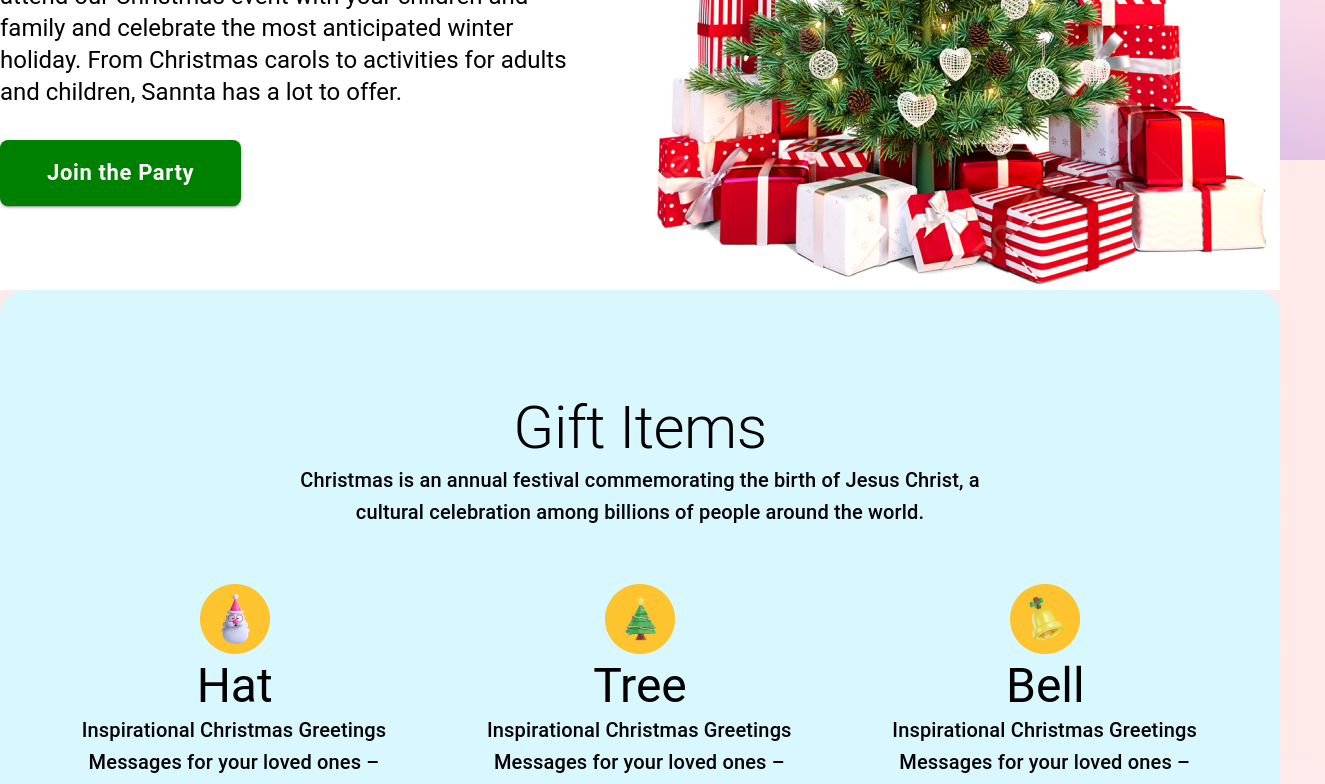
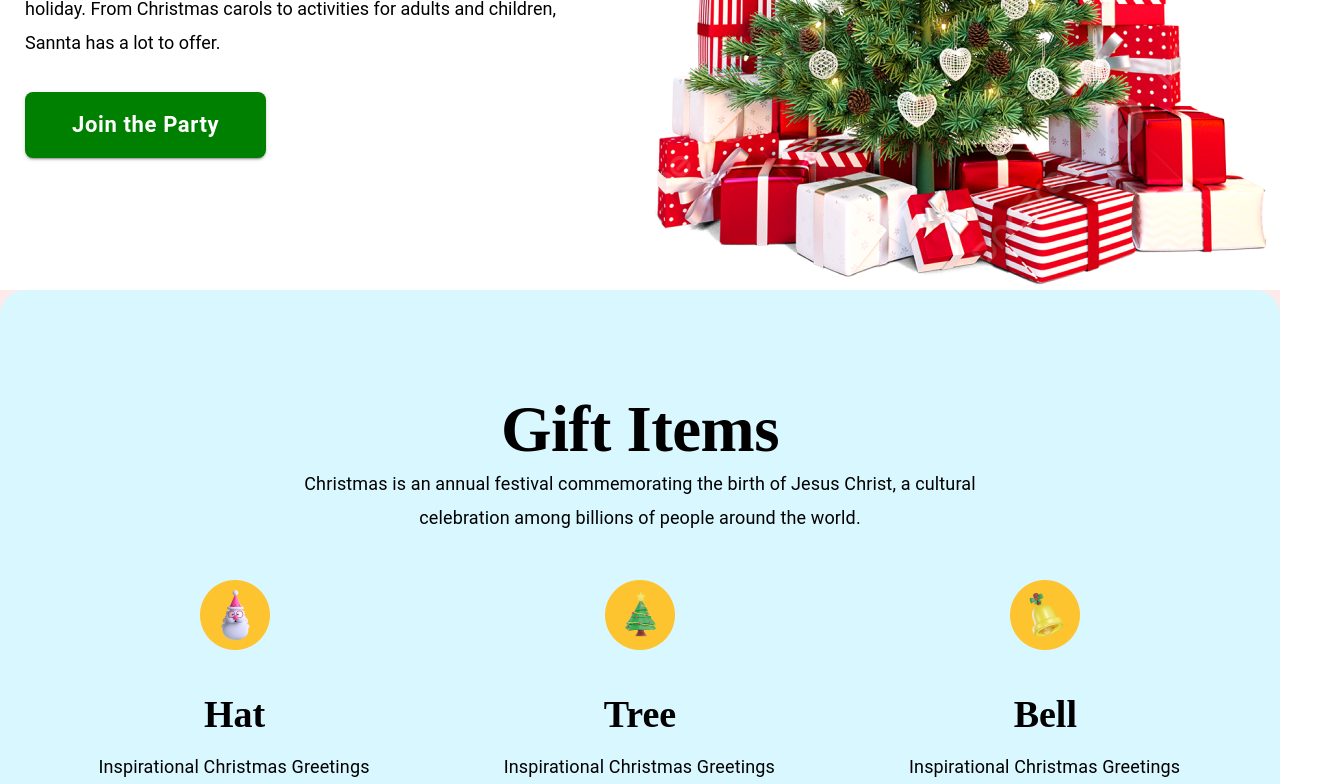
Before and after one commit to JessFreak/secret-santa, a Next.js app: page / in a window 1280 px wide. Shown: the part 2000-2784 px from the top of the page, 1325 px wide, since content can reach past the window. Built offline with nearby package versions, Linux system fonts and the light colour scheme.

Commit message:
fixed font styles

```diff
--- a/src/components/common/ContentWithButton/ContentWithButton.style.ts
+++ b/src/components/common/ContentWithButton/ContentWithButton.style.ts
@@ -9,8 +9,14 @@ export const content: SxProps = {
 
 export const head: SxProps = {
   maxWidth: '650px',
+  fontFamily: 'Yeseva One',
+  fontStyle: 'normal',
+  fontWeight: 'bold',
+  lineHeight: 'normal',
 };
 
 export const text: SxProps = {
-  maxWidth: '590px'
+  maxWidth: '590px',
+  fontStyle: 'normal',
+  lineHeight: '34px',
 };
--- a/src/components/common/ContentWithIcon/ContentWithIcon.style.ts
+++ b/src/components/common/ContentWithIcon/ContentWithIcon.style.ts
@@ -1,5 +1,19 @@
 import { SxProps } from '@mui/system';
+
+export const head: SxProps = {
+  fontFamily: 'Yeseva One',
+  fontSize: '38px',
+  fontStyle: 'normal',
+  fontWeight: 'bold',
+  lineHeight: 'normal',
+  marginTop: '38px',
+  marginBottom: '14px',
+};
 
 export const text: SxProps = {
   width: '340px',
+  fontSize: '18px',
+  fontStyle: 'normal',
+  fontWeight: 400,
+  lineHeight: '34px',
 };
--- a/src/components/common/ContentWithIcon/ContentWithIcon.tsx
+++ b/src/components/common/ContentWithIcon/ContentWithIcon.tsx
@@ -13,7 +13,7 @@ const ContentWithIcon = ({ head, text, url }: ContentWithButtonProps) => {
   return (
     <Box>
       <Image src={url} alt={head} width={70} height={70}/>
-      <Typography variant='h3'>{head}</Typography>
+      <Typography sx={styles.head} variant='h3'>{head}</Typography>
       <Typography variant='h6' sx={styles.text}>{text}</Typography>
     </Box>
   );
--- a/src/components/pages/main-page/About/About.style.ts
+++ b/src/components/pages/main-page/About/About.style.ts
@@ -16,8 +16,20 @@ export const about: SxProps = {
   marginTop: '20%',
 };
 
+export const h2: SxProps = {
+  fontFamily: 'Yeseva One',
+  fontSize: '65px',
+  fontStyle: 'normal',
+  fontWeight: 'bold',
+  lineHeight: 'normal',
+  width: '500px',
+};
+
 export const icons: SxProps = {
   display: 'grid',
   gridTemplateColumns: '1fr 1fr',
   columnGap: '3rem',
+  '& h6': {
+    width: '237px',
+  },
 };
--- a/src/components/pages/main-page/About/About.tsx
+++ b/src/components/pages/main-page/About/About.tsx
@@ -10,7 +10,7 @@ const About = () => {
       <Image alt='tree' src='/icons/About/big-tree.png' width={670} height={904}/>
       <Box sx={styles.about}>
         <Container>
-          <Typography variant='h2'>About the live event</Typography>
+          <Typography sx={styles.h2} variant='h2'>About the live event</Typography>
           <Typography variant='h6'>
             Fill your Christmas holiday with good cheer, joyful decorations, and unforgettable experience.
             Feel free to attend our Christmas event with your children and family and
--- a/src/components/pages/main-page/ChristmasTime/ChristmasTime.style.ts
+++ b/src/components/pages/main-page/ChristmasTime/ChristmasTime.style.ts
@@ -26,6 +26,16 @@ export const content: SxProps = {
   display: 'flex',
   justifyContent: 'center',
   alignItems: 'center',
+  '& h1': {
+    color: '#333',
+    width: '550px',
+    fontSize: '75px',
+  },
+  '& h5': {
+    fontSize: '22px',
+    fontWeight: '400',
+    width: '560px',
+  },
 };
 
 export const santaBox: SxProps = {
--- a/src/components/pages/main-page/ChristmasTime/Header/Header.style.ts
+++ b/src/components/pages/main-page/ChristmasTime/Header/Header.style.ts
@@ -21,9 +21,9 @@ export const list: SxProps = {
 export const listItem: SxProps = {
   marginRight: '10px',
   color: 'black',
-  fontFamily: 'DM Sans',
   fontSize: '18px',
-  fontWeight: 600,
+  fontWeight: 700,
+  fontStyle: 'normal',
   lineHeight: 'normal',
   textTransform: 'none',
 };
--- a/src/components/pages/main-page/GiftItems/GiftItems.style.ts
+++ b/src/components/pages/main-page/GiftItems/GiftItems.style.ts
@@ -12,6 +12,19 @@ export const mainContainer: SxProps = {
 export const gift: SxProps = {
   width: '750px',
   marginTop: '8%',
+  '& h2': {
+    fontFamily: 'Yeseva One',
+    fontSize: '65px',
+    fontStyle: 'normal',
+    fontWeight: 'bold',
+    lineHeight: 'normal',
+  },
+  '& h6': {
+    fontSize: '18px',
+    fontStyle: 'normal',
+    fontWeight: 400,
+    lineHeight: '34px',
+  },
 };
 
 export const list: SxProps = {
--- a/src/components/pages/main-page/Join/Join.style.ts
+++ b/src/components/pages/main-page/Join/Join.style.ts
@@ -9,6 +9,30 @@ export const mainContainer: SxProps = {
   gridTemplateColumns: '1fr 1fr',
   justifyItems: 'center',
   alignItems: 'center',
+};
+
+export const h2: SxProps = {
+  fontFamily: 'Yeseva One',
+  fontSize: '65px',
+  fontStyle: 'normal',
+  fontWeight: 'bold',
+  lineHeight: 'normal',
+};
+
+export const text: SxProps = {
+  width: '466px',
+};
+
+export const h3: SxProps = {
+  ...h2,
+  fontSize: '38px',
+};
+
+export const body1: SxProps = {
+  fontSize: '18px',
+  fontStyle: 'normal',
+  fontWeight: '400',
+  lineHeight: '34px',
 };
 
 export const form: SxProps = {
--- a/src/components/pages/main-page/Join/Join.tsx
+++ b/src/components/pages/main-page/Join/Join.tsx
@@ -35,11 +35,11 @@ const Join = () => {
   return (
     <Box sx={styles.mainContainer}>
       <Box>
-        <Typography variant='h2' fontWeight='bold'>Join the party</Typography>
+        <Typography sx={styles.h2} variant='h2'>Join the party</Typography>
         <Box sx={styles.form}>
-          <Box>
-            <Typography variant='h3' fontWeight='bold'>Contact Us</Typography>
-            <Typography variant='body1'>Please fill this form in a decent manner</Typography>
+          <Box sx={styles.text}>
+            <Typography sx={styles.h3} variant='h3' fontWeight='bold'>Contact Us</Typography>
+            <Typography sx={styles.body1} variant='body1'>Please fill this form in a decent manner</Typography>
           </Box>
           <form style={{ display: 'grid', rowGap: '30px' }} onSubmit={onSubmitHandler}>
             <Box sx={styles.giftBox}></Box>
@@ -51,6 +51,10 @@ const Join = () => {
                   label='Full Name'
                   value={name}
                   onChange={(e) => setName(e.target.value)}
+                  inputProps={{
+                    pattern: '\\S.*'
+                  }}
+                  error={Boolean(name) && !name.match(/^\S.*$/)}
                 />
               </FormControl>
               <FormControl>
@@ -70,6 +74,10 @@ const Join = () => {
                   label='Subject'
                   value={subject}
                   onChange={(e) => setSubject(e.target.value)}
+                  inputProps={{
+                    pattern: '\\S.*'
+                  }}
+                  error={Boolean(name) && !name.match(/^\S.*$/)}
                 />
               </FormControl>
             </Box>
--- a/src/components/pages/main-page/Party/Party.style.ts
+++ b/src/components/pages/main-page/Party/Party.style.ts
@@ -8,5 +8,13 @@ export const mainContainer: SxProps = {
   background: '#FFF',
   alignItems: 'center',
   justifyItems: 'center',
-  paddingTop: '30px'
+  paddingTop: '30px',
+  '& h1': {
+    width: '520px',
+    fontSize: '65px',
+  },
+  '& h5' : {
+    fontSize: '18px',
+    fontWeight: 400,
+  },
 };
```
